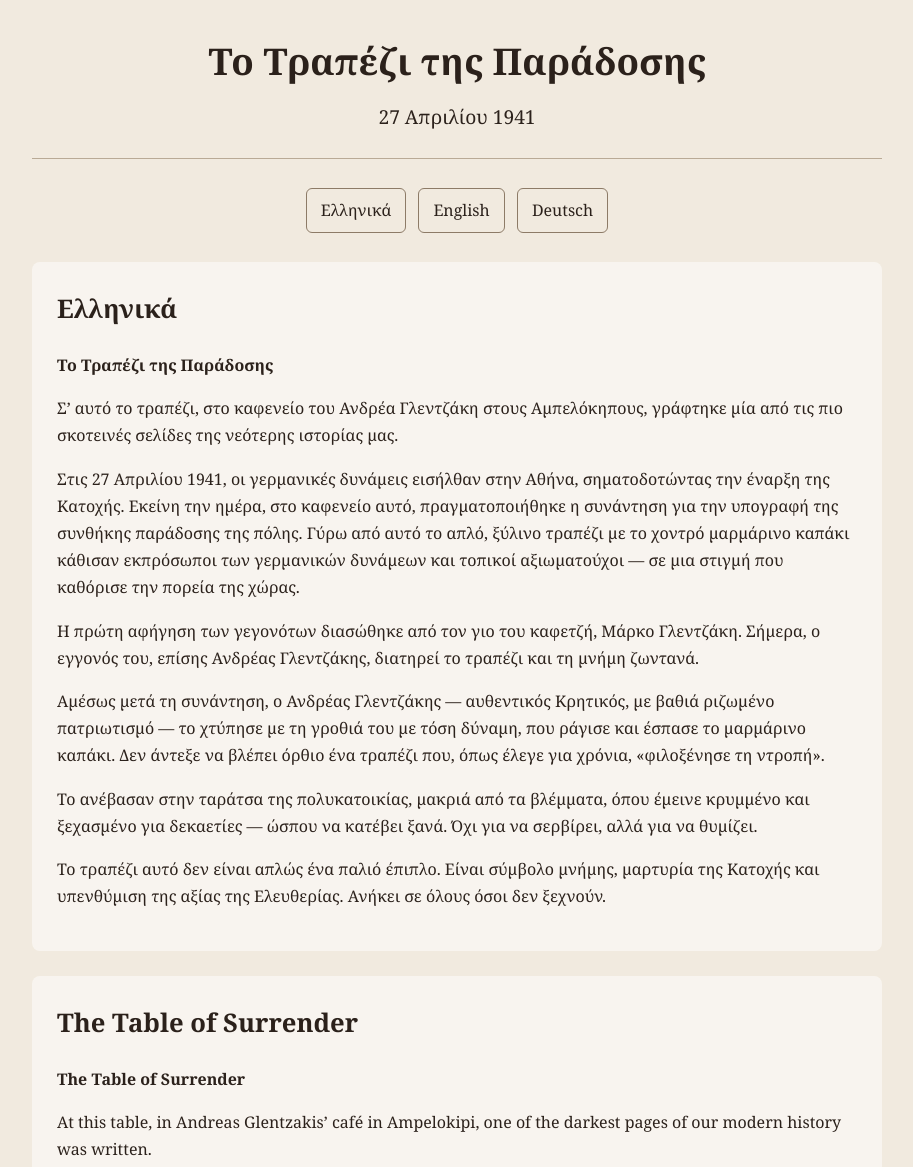
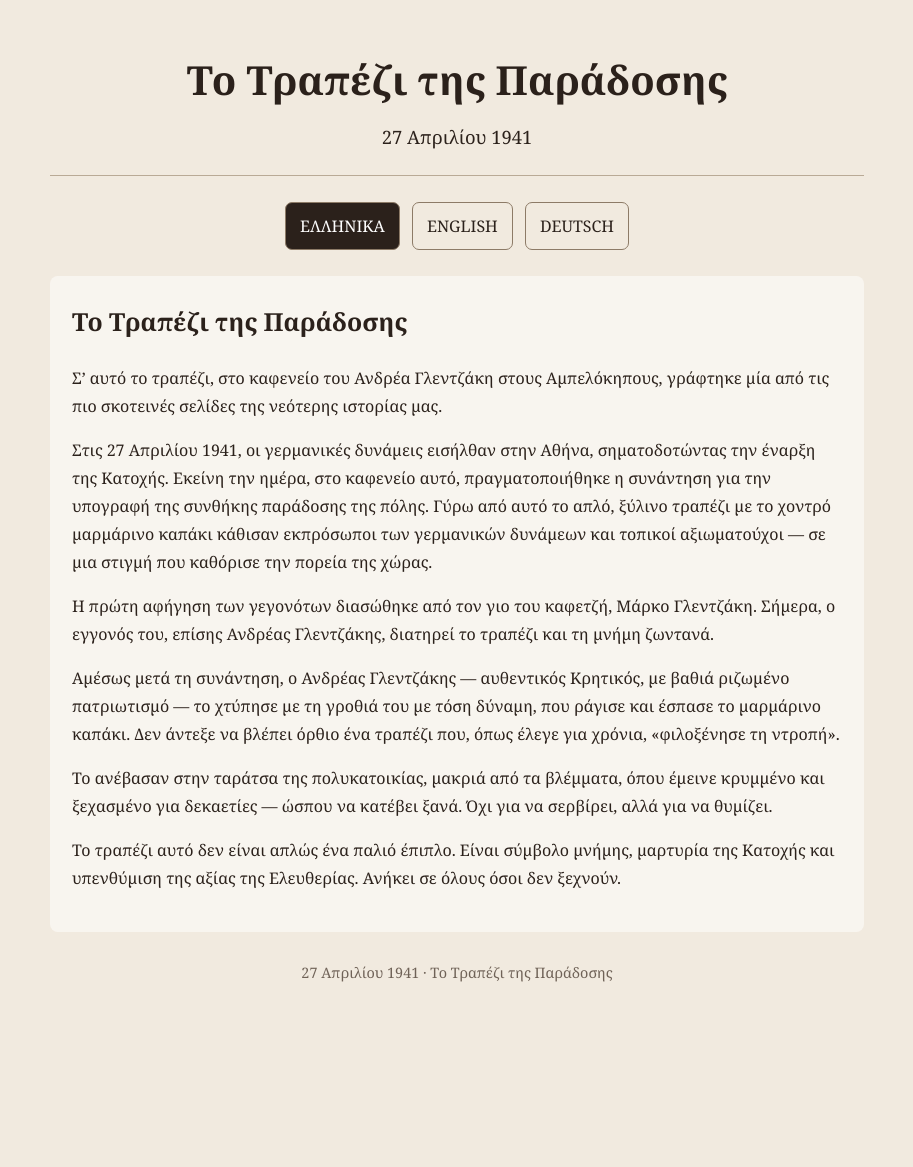
Before and after one commit to aglentzakis-dot/aglentzakis-dot.github.io, a plain HTML site: page trapezi-paradosis/index.html in a window 1280 px wide. Shown: the top 1167 px of the page, without its empty margins (183-1096 px from the left). After the commit the page ends 1030 px from the top, so only its background shows below. Drawn offline with Linux system fonts and the light colour scheme.

Commit message:
Add files via upload

```diff
--- a/trapezi-paradosis/index.html
+++ b/trapezi-paradosis/index.html
@@ -4,161 +4,77 @@
 <meta charset="UTF-8">
 <meta name="viewport" content="width=device-width, initial-scale=1.0">
 <title>Το Τραπέζι της Παράδοσης</title>
-
 <style>
-body {
-    margin: 0;
-    background: #f1eadf;
-    color: #2b211b;
-    font-family: Georgia, "Times New Roman", serif;
-    line-height: 1.7;
-}
-
-main {
-    max-width: 850px;
-    margin: auto;
-    padding: 30px 20px 50px;
-}
-
-header {
-    text-align: center;
-    border-bottom: 1px solid #b9aa96;
-    padding-bottom: 25px;
-    margin-bottom: 25px;
-}
-
-h1 {
-    font-size: 2.3em;
-    margin: 0 0 8px;
-}
-
-.date {
-    font-size: 1.2em;
-}
-
-nav {
-    text-align: center;
-    margin: 25px 0;
-}
-
-nav a {
-    display: inline-block;
-    padding: 8px 14px;
-    margin: 4px;
-    border: 1px solid #8d7b67;
-    border-radius: 6px;
-    color: #2b211b;
-    text-decoration: none;
-}
-
-section {
-    background: rgba(255,255,255,0.5);
-    padding: 25px;
-    margin-bottom: 25px;
-    border-radius: 8px;
-}
-
-h2 {
-    margin-top: 0;
-    font-size: 1.6em;
-}
-
-footer {
-    text-align: center;
-    color: #6f6257;
-    margin-top: 35px;
-}
+*{box-sizing:border-box}
+body{margin:0;background:#f1eadf;color:#2b211b;font-family:Georgia,"Times New Roman",serif;line-height:1.75}
+main{max-width:850px;margin:auto;padding:25px 18px 45px}
+header{text-align:center;border-bottom:1px solid #b9aa96;padding:20px 10px 22px}
+h1{font-size:clamp(1.8rem,6vw,2.5rem);margin:0 0 6px}
+.date{font-size:1.15rem}
+.lang{text-align:center;margin:22px 0}
+.lang button{background:transparent;border:1px solid #8d7b67;color:#2b211b;border-radius:7px;padding:9px 14px;margin:4px;font:inherit;cursor:pointer}
+.lang button.active{background:#2b211b;color:#fff}
+section{background:rgba(255,255,255,.52);padding:24px 22px;border-radius:8px}
+h2{margin-top:0;font-size:1.55rem}
+footer{text-align:center;color:#6f6257;margin-top:28px;font-size:.9rem}
+.hidden{display:none}
 </style>
 </head>
-
 <body>
-
 <main>
-
 <header>
 <h1>Το Τραπέζι της Παράδοσης</h1>
 <div class="date">27 Απριλίου 1941</div>
 </header>
 
-<nav>
-<a href="#el">Ελληνικά</a>
-<a href="#en">English</a>
-<a href="#de">Deutsch</a>
-</nav>
+<div class="lang" aria-label="Επιλογή γλώσσας">
+<button class="active" onclick="showLang('el',this)">ΕΛΛΗΝΙΚΑ</button>
+<button onclick="showLang('en',this)">ENGLISH</button>
+<button onclick="showLang('de',this)">DEUTSCH</button>
+</div>
 
 <section id="el">
-
-<h2>Ελληνικά</h2>
-
-<p><strong>Το Τραπέζι της Παράδοσης</strong></p>
-
-<p>
-Σ’ αυτό το τραπέζι, στο καφενείο του Ανδρέα Γλεντζάκη στους Αμπελόκηπους, γράφτηκε μία από τις πιο σκοτεινές σελίδες της νεότερης ιστορίας μας.
-</p>
-
-<p>
-Στις 27 Απριλίου 1941, οι γερμανικές δυνάμεις εισήλθαν στην Αθήνα, σηματοδοτώντας την έναρξη της Κατοχής. Εκείνη την ημέρα, στο καφενείο αυτό, πραγματοποιήθηκε η συνάντηση για την υπογραφή της συνθήκης παράδοσης της πόλης. Γύρω από αυτό το απλό, ξύλινο τραπέζι με το χοντρό μαρμάρινο καπάκι κάθισαν εκπρόσωποι των γερμανικών δυνάμεων και τοπικοί αξιωματούχοι — σε μια στιγμή που καθόρισε την πορεία της χώρας.
-</p>
-
-<p>
-Η πρώτη αφήγηση των γεγονότων διασώθηκε από τον γιο του καφετζή, Μάρκο Γλεντζάκη. Σήμερα, ο εγγονός του, επίσης Ανδρέας Γλεντζάκης, διατηρεί το τραπέζι και τη μνήμη ζωντανά.
-</p>
-
-<p>
-Αμέσως μετά τη συνάντηση, ο Ανδρέας Γλεντζάκης — αυθεντικός Κρητικός, με βαθιά ριζωμένο πατριωτισμό — το χτύπησε με τη γροθιά του με τόση δύναμη, που ράγισε και έσπασε το μαρμάρινο καπάκι. Δεν άντεξε να βλέπει όρθιο ένα τραπέζι που, όπως έλεγε για χρόνια, «φιλοξένησε τη ντροπή».
-</p>
-
-<p>
-Το ανέβασαν στην ταράτσα της πολυκατοικίας, μακριά από τα βλέμματα, όπου έμεινε κρυμμένο και ξεχασμένο για δεκαετίες — ώσπου να κατέβει ξανά. Όχι για να σερβίρει, αλλά για να θυμίζει.
-</p>
-
-<p>
-Το τραπέζι αυτό δεν είναι απλώς ένα παλιό έπιπλο. Είναι σύμβολο μνήμης, μαρτυρία της Κατοχής και υπενθύμιση της αξίας της Ελευθερίας. Ανήκει σε όλους όσοι δεν ξεχνούν.
-</p>
-
+<h2>Το Τραπέζι της Παράδοσης</h2>
+<p>Σ’ αυτό το τραπέζι, στο καφενείο του Ανδρέα Γλεντζάκη στους Αμπελόκηπους, γράφτηκε μία από τις πιο σκοτεινές σελίδες της νεότερης ιστορίας μας.</p>
+<p>Στις 27 Απριλίου 1941, οι γερμανικές δυνάμεις εισήλθαν στην Αθήνα, σηματοδοτώντας την έναρξη της Κατοχής. Εκείνη την ημέρα, στο καφενείο αυτό, πραγματοποιήθηκε η συνάντηση για την υπογραφή της συνθήκης παράδοσης της πόλης. Γύρω από αυτό το απλό, ξύλινο τραπέζι με το χοντρό μαρμάρινο καπάκι κάθισαν εκπρόσωποι των γερμανικών δυνάμεων και τοπικοί αξιωματούχοι — σε μια στιγμή που καθόρισε την πορεία της χώρας.</p>
+<p>Η πρώτη αφήγηση των γεγονότων διασώθηκε από τον γιο του καφετζή, Μάρκο Γλεντζάκη. Σήμερα, ο εγγονός του, επίσης Ανδρέας Γλεντζάκης, διατηρεί το τραπέζι και τη μνήμη ζωντανά.</p>
+<p>Αμέσως μετά τη συνάντηση, ο Ανδρέας Γλεντζάκης — αυθεντικός Κρητικός, με βαθιά ριζωμένο πατριωτισμό — το χτύπησε με τη γροθιά του με τόση δύναμη, που ράγισε και έσπασε το μαρμάρινο καπάκι. Δεν άντεξε να βλέπει όρθιο ένα τραπέζι που, όπως έλεγε για χρόνια, «φιλοξένησε τη ντροπή».</p>
+<p>Το ανέβασαν στην ταράτσα της πολυκατοικίας, μακριά από τα βλέμματα, όπου έμεινε κρυμμένο και ξεχασμένο για δεκαετίες — ώσπου να κατέβει ξανά. Όχι για να σερβίρει, αλλά για να θυμίζει.</p>
+<p>Το τραπέζι αυτό δεν είναι απλώς ένα παλιό έπιπλο. Είναι σύμβολο μνήμης, μαρτυρία της Κατοχής και υπενθύμιση της αξίας της Ελευθερίας. Ανήκει σε όλους όσοι δεν ξεχνούν.</p>
 </section>
 
-<section id="en">
-
+<section id="en" class="hidden">
 <h2>The Table of Surrender</h2>
-
-<p><strong>The Table of Surrender</strong></p>
-
-<p>
-At this table, in Andreas Glentzakis’ café in Ampelokipi, one of the darkest pages of our modern history was written.
-</p>
-
-<p>
-On April 27, 1941, German forces entered Athens, marking the beginning of the Occupation. On that day, in this café, a meeting took place for the signing of the city’s surrender. Around this simple wooden table with its thick marble top sat representatives of the German forces and local officials — at a moment that shaped the course of the country.
-</p>
-
-<p>
-The first account of the events was preserved by the café owner’s son, Markos Glentzakis. Today, his grandson, also Andreas Glentzakis, keeps the table and its memory alive.
-</p>
-
-<p>
-Immediately after the meeting, Andreas Glentzakis — a proud Cretan with deeply rooted patriotism — struck the table with his fist with such force that its marble top cracked and broke. He could not bear to see standing a table which, as he said for years, had “hosted the shame.”
-</p>
-
-<p>
-It was taken up to the roof of the building, away from people’s eyes, where it remained hidden and forgotten for decades — until it was brought down again. Not to serve, but to remember.
-</p>
-
-<p>
-This table is not simply an old piece of furniture. It is a symbol of memory, a testimony to the Occupation, and a reminder of the value of Freedom. It belongs to all who refuse to forget.
-</p>
-
+<p>At this table, in Andreas Glentzakis’ café in Ampelokipi, one of the darkest pages of our modern history was written.</p>
+<p>On April 27, 1941, German forces entered Athens, marking the beginning of the Occupation. On that day, in this café, a meeting took place for the signing of the city’s surrender. Around this simple wooden table with its thick marble top sat representatives of the German forces and local officials — at a moment that shaped the course of the country.</p>
+<p>The first account of the events was preserved by the café owner’s son, Markos Glentzakis. Today, his grandson, also Andreas Glentzakis, keeps the table and its memory alive.</p>
+<p>Immediately after the meeting, Andreas Glentzakis — a proud Cretan with deeply rooted patriotism — struck the table with his fist with such force that its marble top cracked and broke. He could not bear to see standing a table which, as he said for years, had “hosted the shame.”</p>
+<p>It was taken up to the roof of the building, away from people’s eyes, where it remained hidden and forgotten for decades — until it was brought down again. Not to serve, but to remember.</p>
+<p>This table is not simply an old piece of furniture. It is a symbol of memory, a testimony to the Occupation, and a reminder of the value of Freedom. It belongs to all who refuse to forget.</p>
 </section>
 
-<section id="de">
+<section id="de" class="hidden">
+<h2>Der Tisch der Kapitulation</h2>
+<p>An diesem Tisch, im Café von Andreas Glentzakis in Ampelokipi, wurde eine der dunkelsten Seiten unserer jüngeren Geschichte geschrieben.</p>
+<p>Am 27. April 1941 marschierten deutsche Truppen in Athen ein und markierten damit den Beginn der Besatzung. An diesem Tag fand in diesem Café das Treffen zur Unterzeichnung der Kapitulation der Stadt statt. Um diesen einfachen Holztisch mit seiner dicken Marmorplatte saßen Vertreter der deutschen Streitkräfte und örtliche Amtsträger — in einem Augenblick, der den weiteren Verlauf des Landes prägte.</p>
+<p>Die erste Schilderung der Ereignisse wurde vom Sohn des Cafébesitzers, Markos Glentzakis, überliefert. Heute bewahrt sein Enkel, ebenfalls Andreas Glentzakis, den Tisch und die Erinnerung lebendig.</p>
+<p>Unmittelbar nach dem Treffen schlug Andreas Glentzakis — ein stolzer Kreter mit tief verwurzeltem Patriotismus — mit der Faust so kräftig auf den Tisch, dass die Marmorplatte Risse bekam und zerbrach. Er konnte es nicht ertragen, einen Tisch stehen zu sehen, der, wie er jahrelang sagte, „die Schande beherbergt hatte“.</p>
+<p>Der Tisch wurde auf die Dachterrasse des Gebäudes gebracht, fern von den Blicken der Menschen, wo er jahrzehntelang verborgen und vergessen blieb — bis er wieder heruntergebracht wurde. Nicht um zu dienen, sondern um zu erinnern.</p>
+<p>Dieser Tisch ist nicht einfach ein altes Möbelstück. Er ist ein Symbol der Erinnerung, ein Zeugnis der Besatzungszeit und eine Erinnerung an den Wert der Freiheit. Er gehört allen, die nicht vergessen.</p>
+</section>
 
-<h2>Der Tisch der Kapitulation</h2>
+<footer>27 Απριλίου 1941 · Το Τραπέζι της Παράδοσης</footer>
+</main>
 
-<p><strong>Der Tisch der Kapitulation</strong></p>
-
-<p>
-An diesem Tisch, im Café von Andreas Glentzakis in Ampelokipi, wurde eine der dunkelsten Seiten unserer jüngeren Geschichte geschrieben.
-</p>
-
-<p>
-Am 27.
+<script>
+function showLang(lang,button){
+  document.querySelectorAll('section').forEach(s=>s.classList.add('hidden'));
+  document.getElementById(lang).classList.remove('hidden');
+  document.querySelectorAll('.lang button').forEach(b=>b.classList.remove('active'));
+  button.classList.add('active');
+  document.documentElement.lang=lang;
+  window.scrollTo({top:0,behavior:'smooth'});
+}
+</script>
+</body>
+</html>
```
